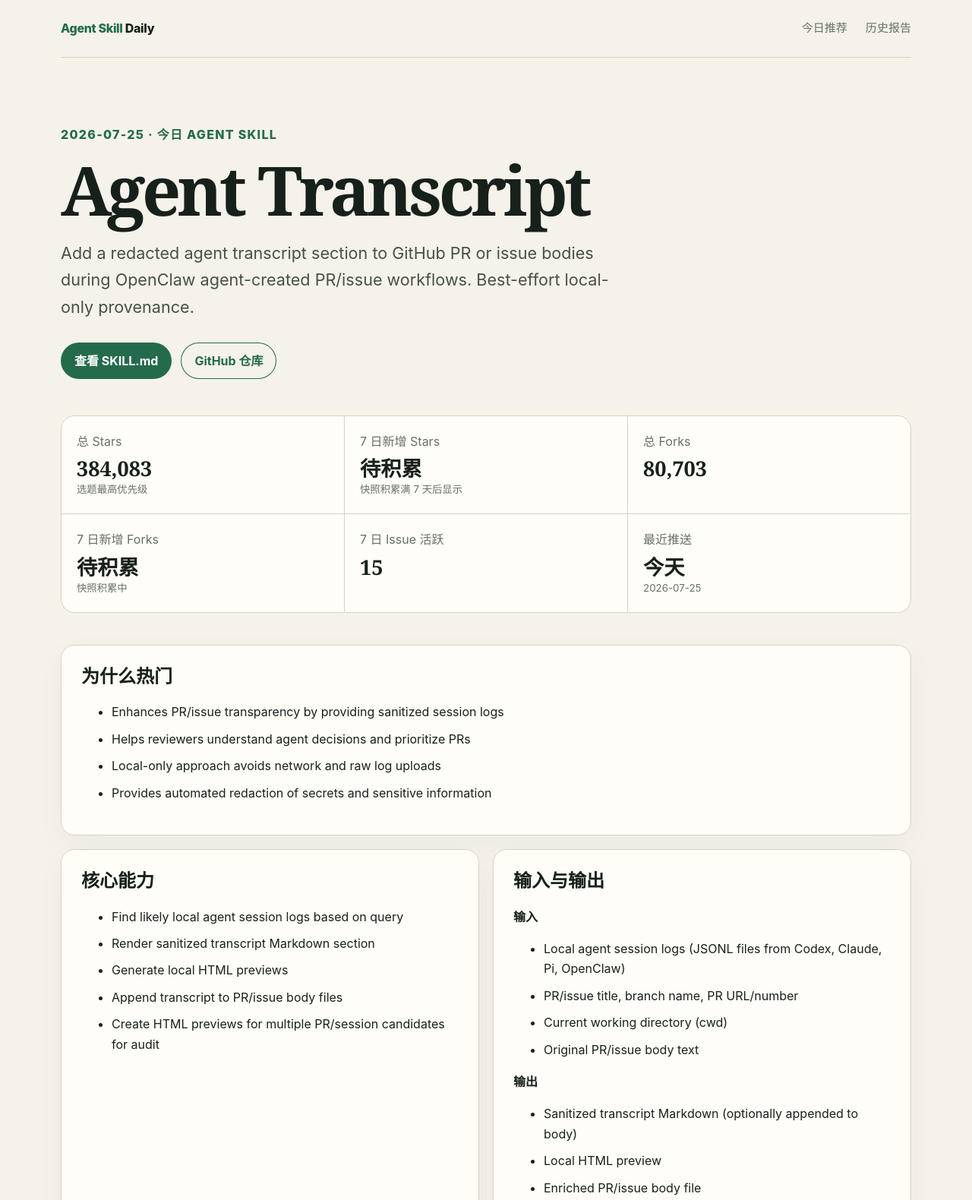
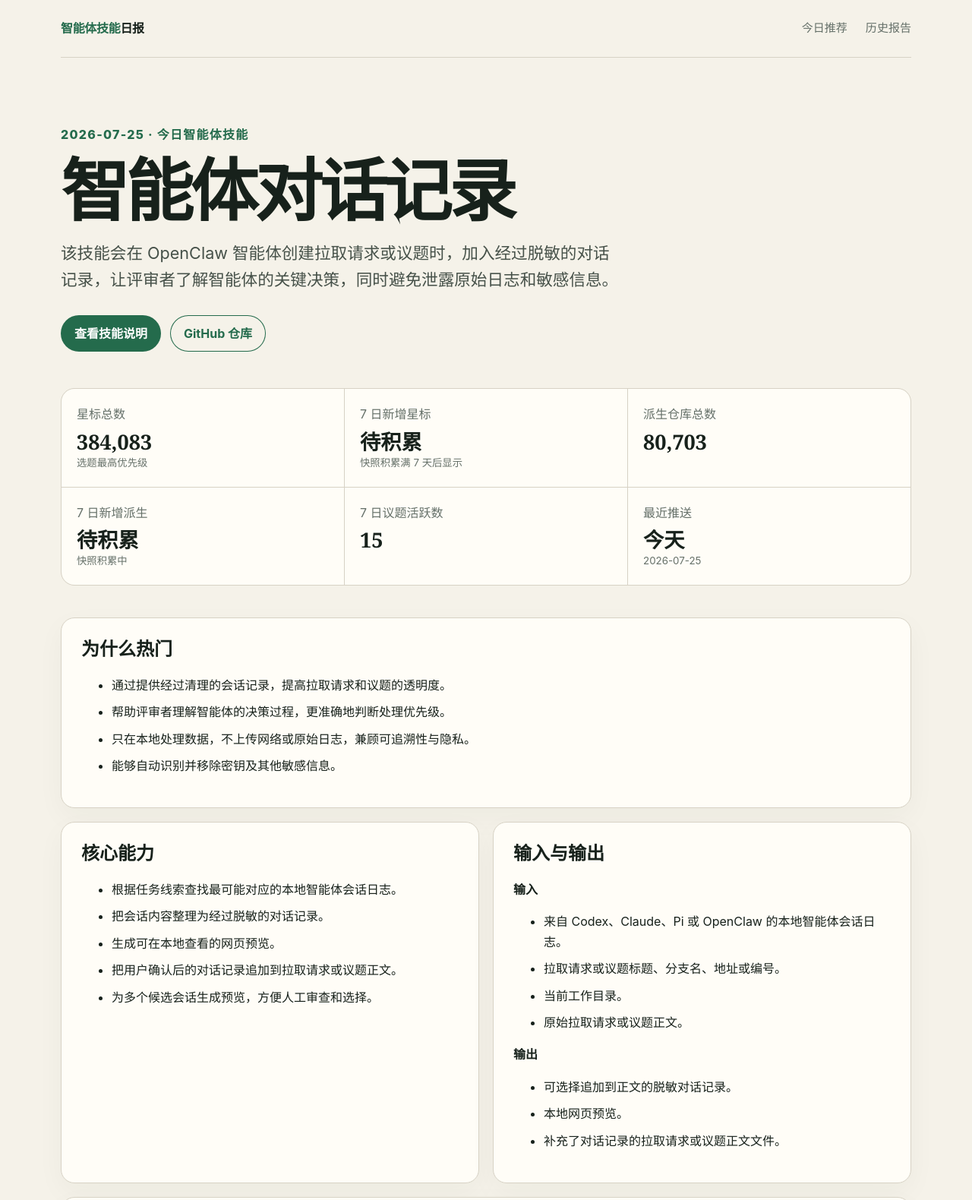
Before and after one commit to chanchangxing/skill-report, a website: page docs/reports/2026-07-25.html in a window 1280 px wide. Shown: the top 1580 px of the page at 76% size. Drawn offline with Linux system fonts and the light colour scheme.

Commit message:
发布今日中文技能报告

```diff
--- a/docs/reports/2026-07-25.html
+++ b/docs/reports/2026-07-25.html
@@ -3,38 +3,38 @@
 <head>
   <meta charset="utf-8">
   <meta name="viewport" content="width=device-width,initial-scale=1">
-  <meta name="description" content="Add a redacted agent transcript section to GitHub PR or issue bodies during OpenClaw agent-created PR/issue workflows.">
-  <title>agent-transcript — 2026-07-25</title>
+  <meta name="description" content="该技能会在 OpenClaw 智能体创建拉取请求或议题时，加入经过脱敏的对话记录，让评审者了解智能体的关键决策，同时避免泄露原始日志和敏感信息。">
+  <title>智能体对话记录 — 2026-07-25</title>
   <link rel="stylesheet" href="../assets/site.css">
 </head>
 <body>
   <header class="site-header">
-    <a class="brand" href="../index.html"><span>Agent Skill</span> Daily</a>
+    <a class="brand" href="../index.html"><span>智能体技能</span>日报</a>
     <nav><a href="../index.html">今日推荐</a><a href="../history.html">历史报告</a></nav>
   </header>
   <main><section class="hero report-hero">
-    <p class="eyebrow">2026-07-25 · 今日 Agent Skill</p>
-    <h1>Agent Transcript</h1>
-    <p class="lead">Add a redacted agent transcript section to GitHub PR or issue bodies during OpenClaw agent-created PR/issue workflows. Best-effort local-only provenance.</p>
-    <div class="actions"><a class="button" href="https://github.com/openclaw/openclaw/blob/main/.agents/skills/agent-transcript/SKILL.md">查看 SKILL.md</a><a class="button secondary" href="https://github.com/openclaw/openclaw">GitHub 仓库</a></div>
+    <p class="eyebrow">2026-07-25 · 今日智能体技能</p>
+    <h1>智能体对话记录</h1>
+    <p class="lead">该技能会在 OpenClaw 智能体创建拉取请求或议题时，加入经过脱敏的对话记录，让评审者了解智能体的关键决策，同时避免泄露原始日志和敏感信息。</p>
+    <div class="actions"><a class="button" href="https://github.com/openclaw/openclaw/blob/main/.agents/skills/agent-transcript/SKILL.md">查看技能说明</a><a class="button secondary" href="https://github.com/openclaw/openclaw">GitHub 仓库</a></div>
   </section>
   <section class="metrics">
-    <div class="metric"><span>总 Stars</span><strong>384,083</strong><small>选题最高优先级</small></div>
-    <div class="metric"><span>7 日新增 Stars</span><strong>待积累</strong><small>快照积累满 7 天后显示</small></div>
-    <div class="metric"><span>总 Forks</span><strong>80,703</strong></div>
-    <div class="metric"><span>7 日新增 Forks</span><strong>待积累</strong><small>快照积累中</small></div>
-    <div class="metric"><span>7 日 Issue 活跃</span><strong>15</strong></div>
+    <div class="metric"><span>星标总数</span><strong>384,083</strong><small>选题最高优先级</small></div>
+    <div class="metric"><span>7 日新增星标</span><strong>待积累</strong><small>快照积累满 7 天后显示</small></div>
+    <div class="metric"><span>派生仓库总数</span><strong>80,703</strong></div>
+    <div class="metric"><span>7 日新增派生</span><strong>待积累</strong><small>快照积累中</small></div>
+    <div class="metric"><span>7 日议题活跃数</span><strong>15</strong></div>
     <div class="metric"><span>最近推送</span><strong>今天</strong><small>2026-07-25</small></div>
   </section>
   <div class="content-grid">
-    <article class="panel wide"><h2>为什么热门</h2><ul><li>Enhances PR/issue transparency by providing sanitized session logs</li><li>Helps reviewers understand agent decisions and prioritize PRs</li><li>Local-only approach avoids network and raw log uploads</li><li>Provides automated redaction of secrets and sensitive information</li></ul></article>
-    <article class="panel"><h2>核心能力</h2><ul><li>Find likely local agent session logs based on query</li><li>Render sanitized transcript Markdown section</li><li>Generate local HTML previews</li><li>Append transcript to PR/issue body files</li><li>Create HTML previews for multiple PR/session candidates for audit</li></ul></article>
-    <article class="panel"><h2>输入与输出</h2><h3>输入</h3><ul><li>Local agent session logs (JSONL files from Codex, Claude, Pi, OpenClaw)</li><li>PR/issue title, branch name, PR URL/number</li><li>Current working directory (cwd)</li><li>Original PR/issue body text</li></ul><h3>输出</h3><ul><li>Sanitized transcript Markdown (optionally appended to body)</li><li>Local HTML preview</li><li>Enriched PR/issue body file</li></ul></article>
-    <article class="panel wide"><h2>具体运作流程</h2><ol class="workflow"><li><span>1</span><p>Draft the normal PR/issue body first.</p></li><li><span>2</span><p>Run `find` with title, branch, PR URL/number if known, and cwd to locate a high-confidence session.</p></li><li><span>3</span><p>If found, ask user: &#39;Include a redacted agent transcript?&#39;</p></li><li><span>4</span><p>If user wants preview, run `preview`, open the HTML with `open`, and wait for confirmation.</p></li><li><span>5</span><p>Before insertion, trim unrelated session turns based on scope (PR/issue title, branch, changed files, stated goal).</p></li><li><span>6</span><p>If user approves, run `append-body` to add transcript to body file.</p></li><li><span>7</span><p>Use the enriched body file for creation/update.</p></li><li><span>8</span><p>If no safe session found or user declines, continue without transcript and do not add placeholder.</p></li></ol></article>
+    <article class="panel wide"><h2>为什么热门</h2><ul><li>通过提供经过清理的会话记录，提高拉取请求和议题的透明度。</li><li>帮助评审者理解智能体的决策过程，更准确地判断处理优先级。</li><li>只在本地处理数据，不上传网络或原始日志，兼顾可追溯性与隐私。</li><li>能够自动识别并移除密钥及其他敏感信息。</li></ul></article>
+    <article class="panel"><h2>核心能力</h2><ul><li>根据任务线索查找最可能对应的本地智能体会话日志。</li><li>把会话内容整理为经过脱敏的对话记录。</li><li>生成可在本地查看的网页预览。</li><li>把用户确认后的对话记录追加到拉取请求或议题正文。</li><li>为多个候选会话生成预览，方便人工审查和选择。</li></ul></article>
+    <article class="panel"><h2>输入与输出</h2><h3>输入</h3><ul><li>来自 Codex、Claude、Pi 或 OpenClaw 的本地智能体会话日志。</li><li>拉取请求或议题标题、分支名、地址或编号。</li><li>当前工作目录。</li><li>原始拉取请求或议题正文。</li></ul><h3>输出</h3><ul><li>可选择追加到正文的脱敏对话记录。</li><li>本地网页预览。</li><li>补充了对话记录的拉取请求或议题正文文件。</li></ul></article>
+    <article class="panel wide"><h2>具体运作流程</h2><ol class="workflow"><li><span>1</span><p>先起草常规的拉取请求或议题正文。</p></li><li><span>2</span><p>使用标题、分支、拉取请求地址或编号以及当前工作目录查找高可信度的对应会话。</p></li><li><span>3</span><p>找到会话后，询问用户是否加入经过脱敏的智能体对话记录。</p></li><li><span>4</span><p>如果用户希望预览，先生成并打开本地网页，等待用户确认。</p></li><li><span>5</span><p>插入前，根据标题、分支、变更文件和任务目标删除无关的会话内容。</p></li><li><span>6</span><p>获得用户同意后，把对话记录追加到正文文件。</p></li><li><span>7</span><p>使用补充后的正文创建或更新拉取请求或议题。</p></li><li><span>8</span><p>如果找不到安全的会话或用户拒绝，则继续原流程，不添加空占位内容。</p></li></ol></article>
     <article class="panel"><h2>证据文件</h2><ul><li>.agents/skills/agent-transcript/SKILL.md</li></ul></article>
-    <article class="panel"><h2>限制与判断边界</h2><ul><li>Best effort: PR/issue creation continues even if no transcript found</li><li>Never uses network; only reads local logs</li><li>Never uploads raw logs; only renders sanitized Markdown</li><li>Fails closed on unresolved secrets, private keys, browser/session/cookie details, or auth URLs</li><li>Drops system/developer prompts, raw tool outputs, reasoning, env, cookies, tokens, and broad local paths</li><li>Keeps user prompts, assistant visible decisions, terse tool summaries, and test/proof outcomes</li><li>Removes unrelated session turns based on scope</li><li>Only adds transcript section when real transcript is found; no placeholder</li><li>Uses collapsed &lt;details&gt; section and updates existing markers</li><li>Always asks user before adding transcript to PR/issue body</li><li>Offers local HTML preview before insertion</li></ul><p class="source-label">分析方式：DeepSeek · deepseek-v4-pro</p></article>
+    <article class="panel"><h2>限制与判断边界</h2><ul><li>这是尽力而为的辅助功能；找不到记录时不会阻止拉取请求或议题创建。</li><li>只读取本地日志，不通过网络传输。</li><li>不会上传原始日志，只输出经过清理的内容。</li><li>如果仍检测到密钥、私钥、浏览器会话、网站身份凭据或认证地址等敏感信息，会拒绝生成。</li><li>会删除系统提示、开发者提示、原始工具输出、内部推理、环境变量、令牌和过于宽泛的本地路径。</li><li>只保留用户请求、智能体可见决策、简短工具摘要以及测试或验证结果。</li><li>会根据当前任务范围移除无关会话。</li><li>只有找到真实对话记录时才会添加相应章节，不生成占位内容。</li><li>对话记录默认折叠展示，并可更新已有标记区域。</li><li>加入正文前始终需要取得用户同意。</li><li>正式插入前可先提供本地网页预览。</li></ul><p class="source-label">分析方式：DeepSeek · deepseek-v4-pro</p></article>
   </div><nav class="report-nav"><span></span><span></span></nav></main>
-  <footer>每天北京时间 09:45 自动更新 · 数据来自 GitHub · 分析由 DeepSeek 或本地规则生成</footer>
+  <footer>每天北京时间 09:45 自动更新 · 数据来自 GitHub · 分析由 DeepSeek 或中文规则生成</footer>
   <script src="../assets/site.js" defer></script>
 </body>
 </html>
```
